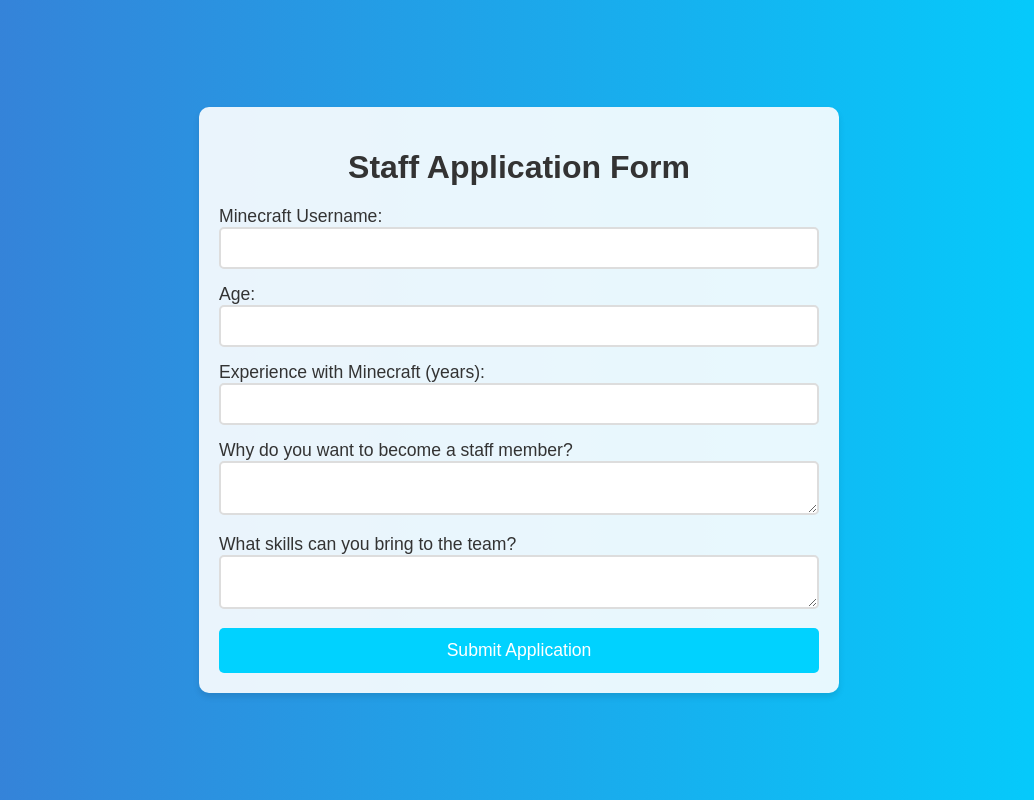
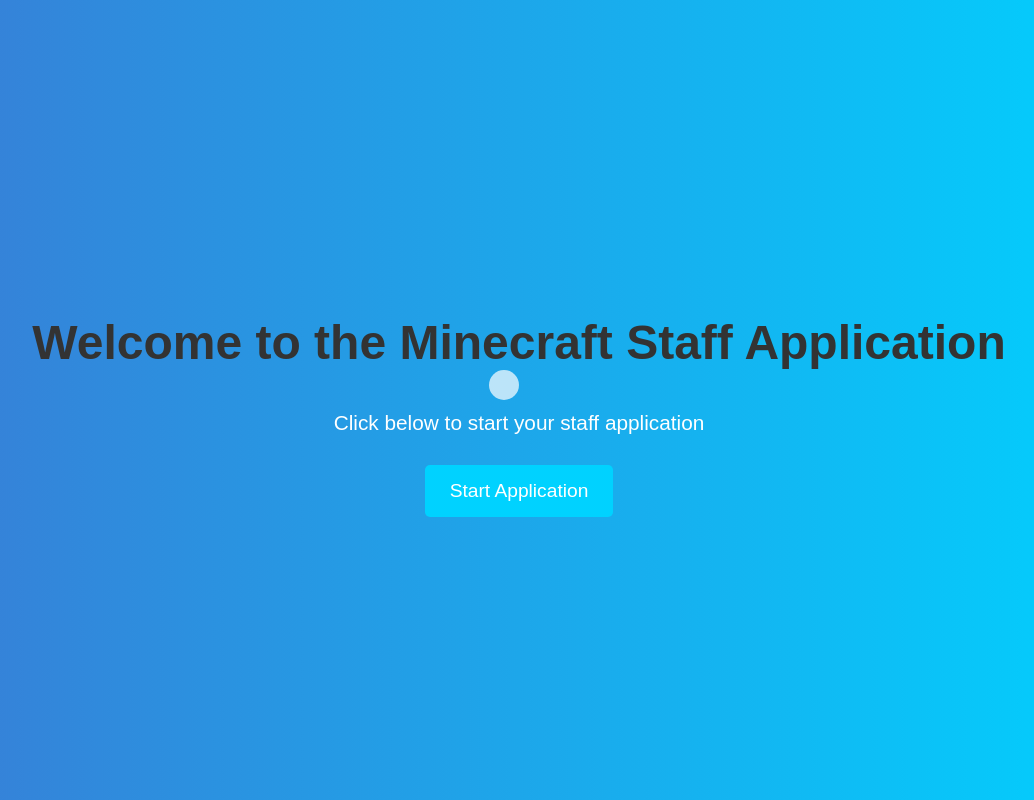
Before and after one commit to JajjiLegend/staffApplication, a plain HTML site: page index.html in a window 1280 px wide. Shown: the whole page, without its empty margins (121-1155 px from the left). Drawn offline with nearby package versions, Linux system fonts and the light colour scheme.

Commit message:
Update index.html

```diff
--- a/index.html
+++ b/index.html
@@ -5,20 +5,78 @@
     <meta name="viewport" content="width=device-width, initial-scale=1.0">
     <title>Minecraft Staff Application</title>
     <style>
-        /* Gradient background */
+        /* General styling */
         body {
+            font-family: Arial, sans-serif;
+            margin: 0;
+            padding: 0;
+            overflow: hidden;
             background: linear-gradient(to right, #3a7bd5, #00d2ff); /* Blue gradient */
-            font-family: Arial, sans-serif;
+        }
+
+        /* Introduction Page */
+        .intro-page {
+            color: white;
+            height: 100vh;
             display: flex;
             justify-content: center;
             align-items: center;
-            height: 100vh;
-            margin: 0;
+            flex-direction: column;
+            text-align: center;
+            opacity: 1;
+            position: relative;
             overflow: hidden;
-            transition: background 0.5s ease;
         }
 
-        /* Center the form */
+        .intro-page h1 {
+            font-size: 3em;
+            margin-bottom: 20px;
+        }
+
+        .intro-page p {
+            font-size: 1.3em;
+            margin-bottom: 30px;
+        }
+
+        .start-btn {
+            background-color: #00d2ff;
+            color: white;
+            padding: 15px 25px;
+            border: none;
+            border-radius: 5px;
+            font-size: 1.2em;
+            cursor: pointer;
+            transition: background-color 0.3s ease;
+        }
+
+        .start-btn:hover {
+            background-color: #3a7bd5;
+        }
+
+        /* Light circle animation */
+        .light {
+            position: absolute;
+            width: 30px;
+            height: 30px;
+            background-color: rgba(255, 255, 255, 0.7);
+            border-radius: 50%;
+            pointer-events: none;
+            transform: translate(-50%, -50%);
+            animation: light-follow 0.2s ease-out;
+        }
+
+        @keyframes light-follow {
+            from {
+                transform: scale(1);
+                opacity: 1;
+            }
+            to {
+                transform: scale(0);
+                opacity: 0;
+            }
+        }
+
+        /* Form Page */
         .form-container {
             background: rgba(255, 255, 255, 0.9); /* Semi-transparent white background */
             padding: 20px;
@@ -26,7 +84,9 @@
             width: 100%;
             max-width: 600px;
             box-shadow: 0 4px 6px rgba(0, 0, 0, 0.1);
-            transition: transform 0.2s ease-out;
+            opacity: 0;
+            display: none; /* Initially hidden */
+            transition: opacity 1s ease-in-out; /* Smooth fade-in effect */
         }
 
         h1 {
@@ -49,6 +109,7 @@
             border-radius: 5px;
             font-size: 1em;
             box-sizing: border-box;
+            transition: transform 0.2s ease-in-out;
         }
 
         input[type="submit"] {
@@ -61,20 +122,17 @@
             cursor: pointer;
             width: 100%;
             box-sizing: border-box;
-            transition: background-color 0.3s ease;
+            transition: background-color 0.3s ease, transform 0.3s ease;
         }
 
         input[type="submit"]:hover {
             background-color: #3a7bd5;
+            transform: scale(1.05);
         }
 
-        /* Mouse movement animation */
+        /* Mouse movement effect */
         .form-container {
             position: relative;
-        }
-
-        .form-container:hover {
-            transform: scale(1.05);
         }
 
         /* Responsive design */
@@ -86,7 +144,18 @@
     </style>
 </head>
 <body>
-    <div class="form-container">
+
+    <!-- Introduction Page -->
+    <div class="intro-page" id="intro-page">
+        <h1>Welcome to the Minecraft Staff Application</h1>
+        <p>Click below to start your staff application</p>
+        <button class="start-btn" id="start-btn">Start Application</button>
+        <!-- Light effect following the mouse -->
+        <div class="light" id="light"></div>
+    </div>
+
+    <!-- Application Form Page -->
+    <div class="form-container" id="form-container">
         <h1>Staff Application Form</h1>
         <form id="applicationForm">
             <label for="name">Minecraft Username:</label><br>
@@ -110,16 +179,28 @@
 
     <script src="https://code.jquery.com/jquery-3.6.0.min.js"></script>
     <script>
-        // Mouse movement effect
-        document.addEventListener('mousemove', (e) => {
-            const form = document.querySelector('.form-container');
-            const mouseX = e.clientX / window.innerWidth;
-            const mouseY = e.clientY / window.innerHeight;
+        // Show the application form when "Start Application" button is clicked
+        document.getElementById('start-btn').addEventListener('click', function() {
+            // Fade out the intro page
+            document.getElementById('intro-page').style.opacity = 0;
 
-            // Adjusting the movement of the form based on mouse position
-            form.style.transform = `translate(-${mouseX * 10}px, -${mouseY * 10}px)`;
+            // Wait for the fade-out to finish, then show the form page
+            setTimeout(function() {
+                document.getElementById('intro-page').style.display = 'none'; // Hide intro page
+                const formContainer = document.getElementById('form-container');
+                formContainer.style.display = 'block'; // Show form
+                formContainer.style.opacity = 1; // Fade-in effect
+            }, 1000); // 1 second delay for fade-out animation
         });
 
+        // Mouse follow effect on first page (light circle)
+        document.addEventListener('mousemove', function(e) {
+            const light = document.getElementById('light');
+            light.style.left = e.pageX - 15 + 'px'; // Position light at mouse X
+            light.style.top = e.pageY - 15 + 'px';  // Position light at mouse Y
+        });
+
+        // Form submission to Discord
         $("#applicationForm").submit(function(event) {
             event.preventDefault();  // Prevent form submission
 
@@ -164,7 +245,7 @@
 
             // Send form data to Discord webhook
             $.ajax({
-                url: "https://discord.com/api/webhooks/1338423350204174421/TbOlT4kw2XmCTKdjJ-nsZKhmvTH_6bSzslcN9_7Y--vco2-lq18oCpGT20EEdqiTSGUX",  // Discord Webhook URL
+                url: "https://discord.com/api/webhooks/1338428888363044874/ycPkB8hDTb25M75KHtxId45xssQc6AYi-ZQ63jMgtFfFAmjDk0c7c5Ue4qWv0jhOGMah",  // Updated Discord Webhook URL
                 type: "POST",
                 contentType: "application/json",
                 data: JSON.stringify(discordPayload),
```
